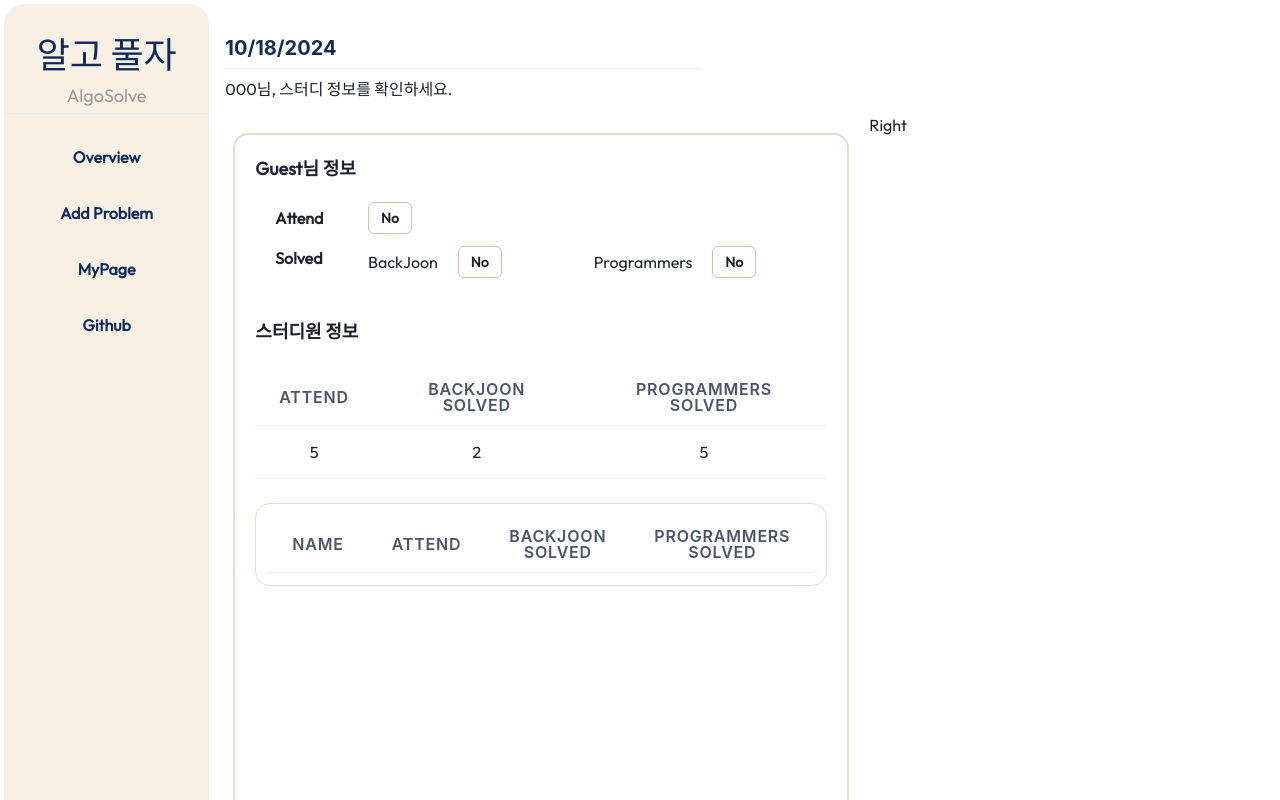
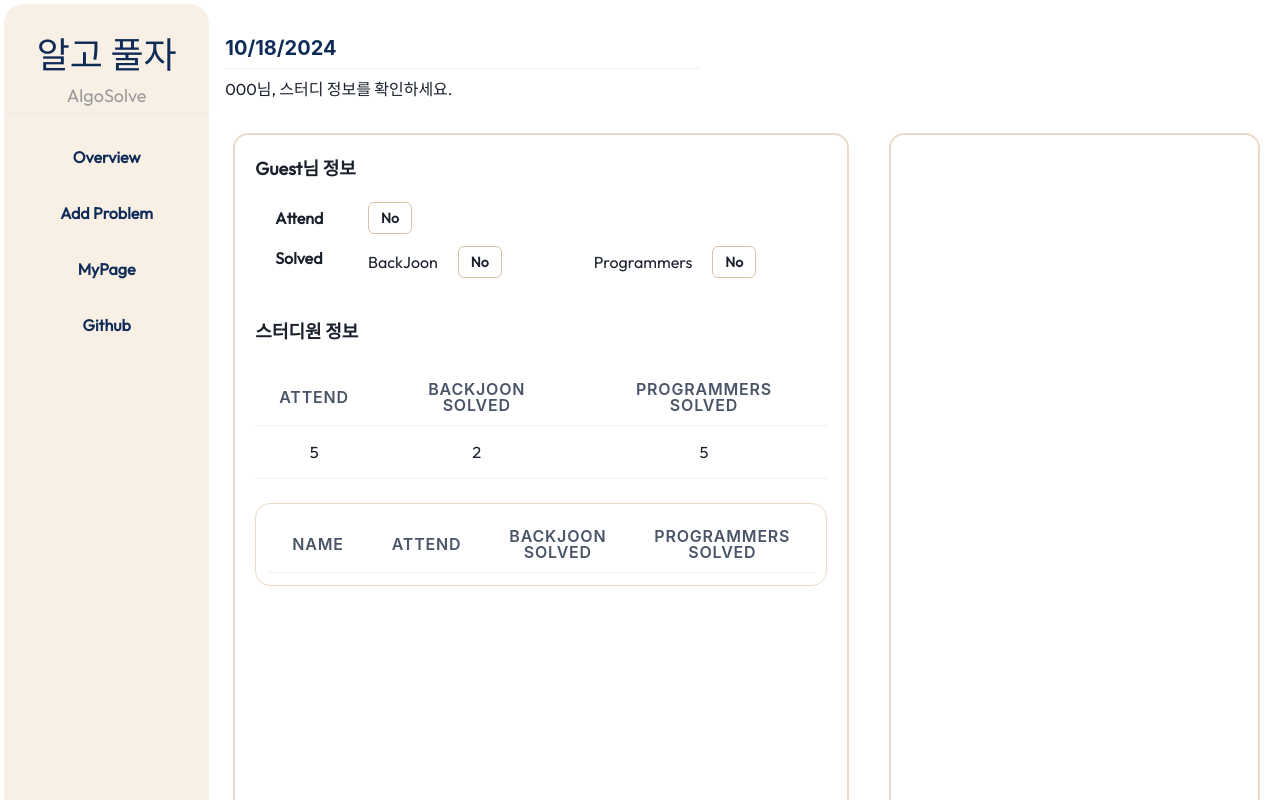
Before and after one commit to YeSeul-0w0/algo_solve, a React (Create React App) app: page /algo_solve/main in a window 1280 px wide. Shown: the top 800 px of the page. Built offline with nearby package versions, Linux system fonts and the light colour scheme.

Commit message:
feat: create basic structure of rigt-side in Overview

```diff
--- a/src/component/Overview/Overview.tsx
+++ b/src/component/Overview/Overview.tsx
@@ -2,6 +2,7 @@ import React from "react";
 import { Grid, GridItem } from "@chakra-ui/react";
 import Title from "../Title/Title";
 import LeftOverview from "./LeftOverview";
+import RightOverview from "./RightOverview";
 
 const Overview: React.FC = () => {
 	return (
@@ -17,7 +18,9 @@ const Overview: React.FC = () => {
 			<GridItem border="2px" borderColor="beige" borderRadius={15} m={5}>
 				<LeftOverview />
 			</GridItem>
-			<GridItem>Right</GridItem>
+			<GridItem border="2px" borderColor="beige" borderRadius={15} m={5}>
+				<RightOverview />
+			</GridItem>
 		</Grid>
 	);
 };
--- /dev/null
+++ b/src/component/Overview/RightOverview.tsx
@@ -0,0 +1,8 @@
+import React from "react";
+import { Box } from "@chakra-ui/react";
+
+const RightOverview: React.FC = () => {
+	return <Box></Box>;
+};
+
+export default RightOverview;
```
